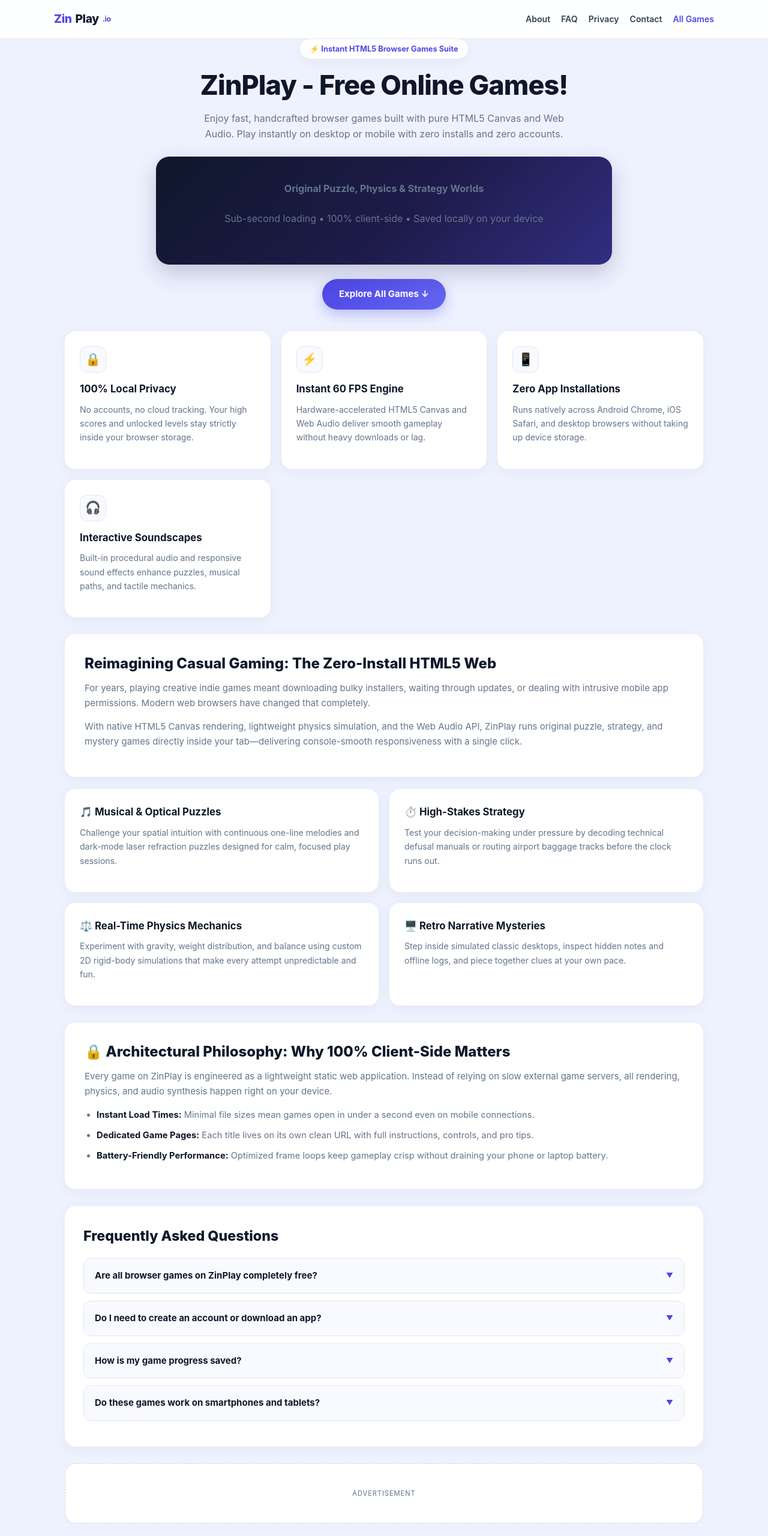
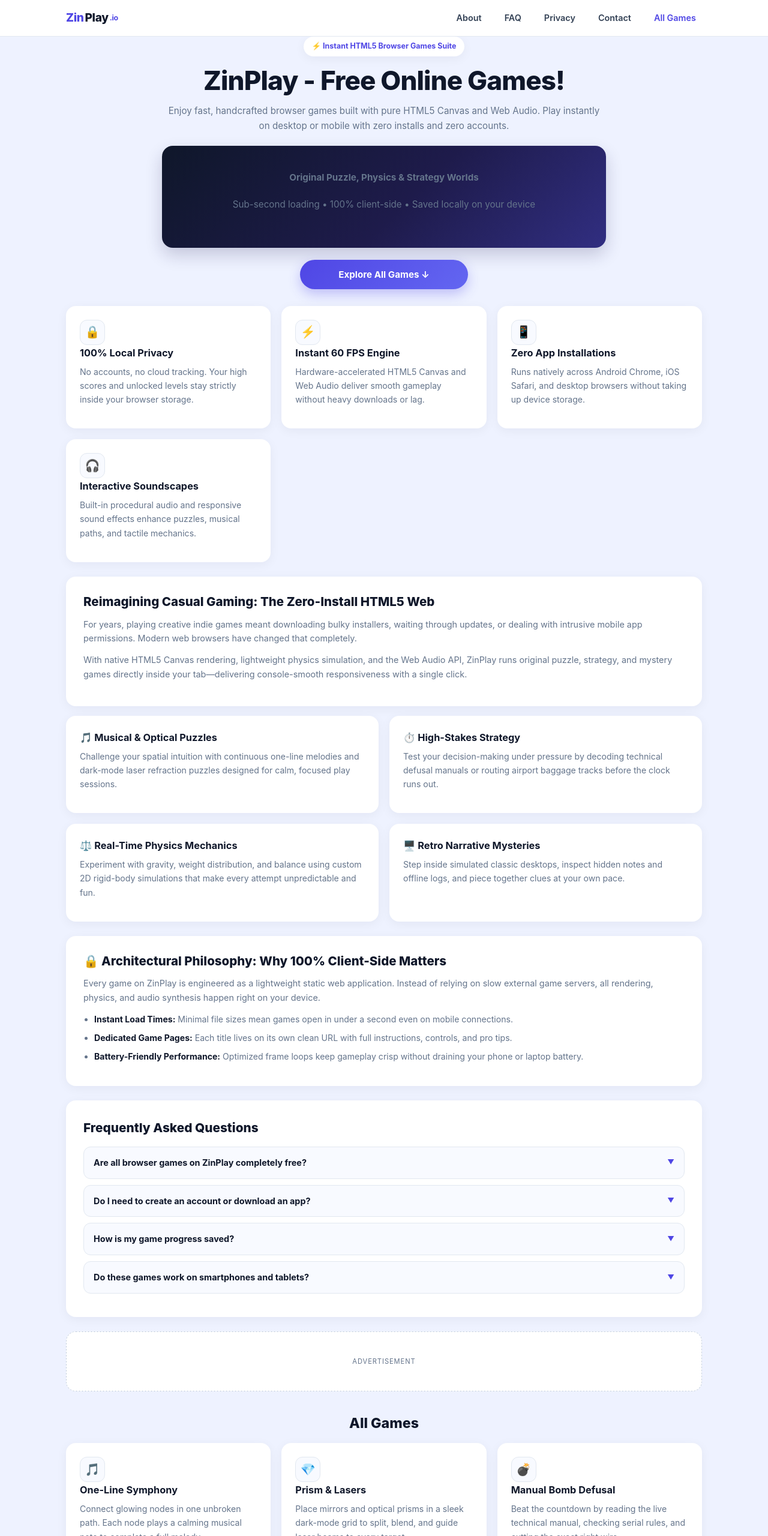
Before and after one commit to amir9720/my-games-, a plain HTML site: page index.html in a window 1280 px wide. Shown: the top 2560 px of the page at 60% size. Drawn offline with Linux system fonts and the light colour scheme.

Commit message:
Refactor CSS for layout and responsiveness improvements
Updated various CSS styles for improved layout and responsiveness, including adjustments to paddings, margins, and font sizes. Enhanced mobile-first design with new media queries and modified component styles.

```diff
--- a/assets/css/style.css
+++ b/assets/css/style.css
@@ -7,8 +7,8 @@
   --border: #e2e8f0;
   --primary: #4f46e5;
   --primary-hover: #4338ca;
-  --radius: 18px;
-  --shadow: 0 4px 20px rgba(15, 23, 42, 0.05);
+  --radius: 16px;
+  --shadow: 0 4px 18px rgba(15, 23, 42, 0.05);
   --max-w: 1100px;
 }
 
@@ -16,10 +16,13 @@
   box-sizing: border-box;
   margin: 0;
   padding: 0;
+  -webkit-tap-highlight-color: transparent;
 }
 
 html {
   scroll-behavior: smooth;
+  max-width: 100%;
+  overflow-x: clip;
 }
 
 body {
@@ -27,7 +30,10 @@ body {
   background-color: var(--bg);
   color: var(--text);
   line-height: 1.65;
+  font-size: 15px;
   min-height: 100vh;
+  max-width: 100%;
+  overflow-x: clip;
   display: flex;
   flex-direction: column;
 }
@@ -41,15 +47,15 @@ a {
   width: 100%;
   max-width: var(--max-w);
   margin: 0 auto;
-  padding: 0 18px;
+  padding: 0 14px;
 }
 
-/* Header */
+/* Header (Mobile-First) */
 .site-header {
   position: sticky;
   top: 0;
-  z-index: 50;
-  background: rgba(255, 255, 255, 0.94);
+  z-index: 100;
+  background: rgba(255, 255, 255, 0.96);
   backdrop-filter: blur(8px);
   border-bottom: 1px solid var(--border);
 }
@@ -58,18 +64,16 @@ a {
   display: flex;
   align-items: center;
   justify-content: space-between;
-  min-height: 64px;
-  gap: 14px;
-  flex-wrap: wrap;
-  padding: 8px 0;
+  height: 60px;
+  position: relative;
 }
 
 .brand {
   font-size: 1.2rem;
   font-weight: 800;
-  display: flex;
+  display: inline-flex;
   align-items: center;
-  gap: 6px;
+  gap: 2px;
   letter-spacing: -0.02em;
 }
 
@@ -83,35 +87,71 @@ a {
   font-weight: 700;
 }
 
+.menu-toggle {
+  display: inline-flex;
+  align-items: center;
+  justify-content: center;
+  width: 42px;
+  height: 42px;
+  border-radius: 10px;
+  border: 1px solid var(--border);
+  background: var(--surface-soft);
+  color: var(--text);
+  font-size: 1.25rem;
+  cursor: pointer;
+}
+
 .nav-links {
+  display: none;
+  flex-direction: column;
+  position: absolute;
+  top: 60px;
+  left: -14px;
+  right: -14px;
+  background: var(--surface);
+  border-bottom: 1px solid var(--border);
+  box-shadow: 0 12px 28px rgba(15, 23, 42, 0.1);
+  padding: 10px 14px 16px;
+  gap: 4px;
+}
+
+.nav-links.open {
+  display: flex;
+}
+
+.nav-links a {
   display: flex;
   align-items: center;
-  gap: 18px;
-  font-size: 0.88rem;
+  min-height: 44px;
+  padding: 0 12px;
+  border-radius: 10px;
+  font-size: 0.95rem;
   font-weight: 600;
   color: #334155;
-  flex-wrap: wrap;
 }
 
-.nav-links a:hover {
+.nav-links a:hover,
+.nav-links a:active {
+  background: var(--surface-soft);
   color: var(--primary);
 }
 
 .nav-links .nav-highlight {
   color: var(--primary);
+  background: #eef2ff;
 }
 
-/* Main Spacing */
+/* Main */
 main {
   flex: 1;
-  padding: 36px 0 64px;
+  padding: 24px 0 48px;
 }
 
 /* Hero Section */
 .hero {
   text-align: center;
-  max-width: 760px;
-  margin: 0 auto 36px;
+  max-width: 740px;
+  margin: 0 auto 28px;
 }
 
 .hero-pill {
@@ -120,50 +160,48 @@ main {
   gap: 6px;
   background: var(--surface);
   color: var(--primary);
-  font-size: 0.8rem;
+  font-size: 0.78rem;
   font-weight: 700;
-  padding: 6px 16px;
+  padding: 6px 14px;
   border-radius: 999px;
   box-shadow: var(--shadow);
-  margin-bottom: 18px;
+  margin-bottom: 14px;
 }
 
 .hero h1 {
-  font-size: clamp(1.9rem, 4.5vw, 2.8rem);
+  font-size: clamp(1.65rem, 6.5vw, 2.75rem);
   font-weight: 800;
   line-height: 1.2;
-  margin-bottom: 14px;
+  margin-bottom: 12px;
   letter-spacing: -0.02em;
 }
 
 .hero p {
   color: var(--muted);
-  font-size: 1rem;
-  max-width: 640px;
-  margin: 0 auto 24px;
+  font-size: 0.95rem;
+  margin: 0 auto 20px;
 }
 
 .hero-banner {
   background: linear-gradient(135deg, #0f172a 0%, #1e1b4b 55%, #312e81 100%);
-  border-radius: 22px;
-  padding: 40px 24px;
+  border-radius: 18px;
+  padding: 26px 18px;
   color: #ffffff;
-  box-shadow: 0 14px 36px rgba(30, 27, 75, 0.22);
-  margin-bottom: 24px;
-  position: relative;
-  overflow: hidden;
+  box-shadow: 0 12px 28px rgba(30, 27, 75, 0.2);
+  margin-bottom: 20px;
 }
 
 .hero-banner-title {
-  font-size: 1.35rem;
+  font-size: 1.15rem;
   font-weight: 700;
-  margin-bottom: 8px;
+  margin-bottom: 6px;
+  color: #ffffff;
 }
 
 .hero-banner-sub {
   color: #cbd5e1;
-  font-size: 0.94rem;
-  margin-bottom: 0;
+  font-size: 0.86rem;
+  margin: 0;
 }
 
 .btn-primary {
@@ -171,173 +209,216 @@ main {
   align-items: center;
   justify-content: center;
   gap: 8px;
+  width: 100%;
+  max-width: 280px;
+  min-height: 46px;
   background: linear-gradient(135deg, #4f46e5, #6366f1);
   color: #ffffff;
   font-weight: 700;
-  font-size: 0.94rem;
-  padding: 13px 28px;
+  font-size: 0.95rem;
+  padding: 12px 24px;
   border-radius: 999px;
-  box-shadow: 0 8px 22px rgba(79, 70, 229, 0.32);
+  box-shadow: 0 8px 20px rgba(79, 70, 229, 0.3);
   border: none;
   cursor: pointer;
-  transition: transform 0.15s ease, box-shadow 0.15s ease;
 }
 
-.btn-primary:hover {
-  transform: translateY(-2px);
-  box-shadow: 0 12px 26px rgba(79, 70, 229, 0.4);
-}
-
-/* Grids & Cards */
+/* Grids (Mobile-First: 1 Column) */
+.grid-2,
 .grid-3 {
   display: grid;
-  grid-template-columns: repeat(3, 1fr);
-  gap: 18px;
-  margin-bottom: 28px;
-}
-
-.grid-2 {
-  display: grid;
-  grid-template-columns: repeat(2, 1fr);
-  gap: 18px;
-  margin-bottom: 28px;
+  grid-template-columns: 1fr;
+  gap: 14px;
+  margin-bottom: 24px;
 }
 
 .card {
   background: var(--surface);
   border-radius: var(--radius);
-  padding: 24px;
+  padding: 18px;
   box-shadow: var(--shadow);
-  border: 1px solid rgba(255, 255, 255, 0.8);
+  border: 1px solid rgba(255, 255, 255, 0.85);
 }
 
 .card-interactive {
   display: flex;
   flex-direction: column;
-  transition: transform 0.18s ease, box-shadow 0.18s ease;
+  transition: transform 0.16s ease, box-shadow 0.16s ease;
 }
 
-.card-interactive:hover {
-  transform: translateY(-4px);
-  box-shadow: 0 10px 28px rgba(79, 70, 229, 0.1);
+.card-interactive.hidden {
+  display: none;
+}
+
+.card-top {
+  display: flex;
+  align-items: center;
+  justify-content: space-between;
+  margin-bottom: 12px;
 }
 
 .icon-box {
-  width: 44px;
-  height: 44px;
+  width: 42px;
+  height: 42px;
   border-radius: 12px;
   background: var(--surface-soft);
   border: 1px solid var(--border);
   display: flex;
   align-items: center;
   justify-content: center;
-  font-size: 1.3rem;
-  margin-bottom: 14px;
+  font-size: 1.25rem;
+}
+
+.cat-tag {
+  font-size: 0.72rem;
+  font-weight: 700;
+  text-transform: uppercase;
+  letter-spacing: 0.04em;
+  color: var(--primary);
+  background: #eef2ff;
+  padding: 4px 10px;
+  border-radius: 999px;
 }
 
 .card h3 {
-  font-size: 1.05rem;
+  font-size: 1.02rem;
   font-weight: 700;
-  margin-bottom: 8px;
+  margin-bottom: 6px;
   color: var(--text);
 }
 
 .card p {
   font-size: 0.88rem;
   color: var(--muted);
-  margin-bottom: 16px;
+  margin-bottom: 14px;
   flex: 1;
 }
 
 .card-link {
+  display: inline-flex;
+  align-items: center;
+  gap: 4px;
+  min-height: 36px;
   font-size: 0.88rem;
   font-weight: 700;
   color: var(--primary);
-  display: inline-flex;
-  align-items: center;
-  gap: 4px;
 }
 
-.card-link:hover {
-  color: var(--primary-hover);
-  text-decoration: underline;
+/* Filter Bar (Swipeable on Mobile) */
+.section-heading {
+  text-align: center;
+  font-size: 1.45rem;
+  font-weight: 800;
+  margin: 34px 0 14px;
 }
 
-/* Editorial & Philosophy Sections */
-.section-block {
-  margin-bottom: 28px;
+.games-count {
+  text-align: center;
+  font-size: 0.86rem;
+  color: var(--muted);
+  margin-bottom: 16px;
 }
 
-.section-heading {
-  text-align: center;
-  font-size: 1.65rem;
-  font-weight: 800;
-  margin: 44px 0 24px;
+.filter-bar {
+  display: flex;
+  gap: 8px;
+  overflow-x: auto;
+  -webkit-overflow-scrolling: touch;
+  padding: 4px 2px 12px;
+  margin-bottom: 14px;
+  scrollbar-width: none;
+}
+
+.filter-bar::-webkit-scrollbar {
+  display: none;
+}
+
+.filter-btn {
+  flex: 0 0 auto;
+  min-height: 40px;
+  padding: 8px 16px;
+  border-radius: 999px;
+  border: 1px solid var(--border);
+  background: var(--surface);
+  color: #334155;
+  font-size: 0.86rem;
+  font-weight: 700;
+  cursor: pointer;
+}
+
+.filter-btn.active {
+  background: var(--primary);
+  border-color: var(--primary);
+  color: #ffffff;
+}
+
+/* Editorial & FAQ */
+.section-block {
+  margin-bottom: 24px;
 }
 
 .editorial-card {
-  padding: 32px;
-  margin-bottom: 20px;
+  padding: 20px;
+  margin-bottom: 16px;
 }
 
 .editorial-card h2 {
-  font-size: 1.5rem;
+  font-size: 1.28rem;
   font-weight: 800;
-  margin-bottom: 14px;
+  margin-bottom: 12px;
   line-height: 1.3;
 }
 
 .editorial-card p {
-  font-size: 0.94rem;
+  font-size: 0.9rem;
   color: var(--muted);
-  margin-bottom: 14px;
+  margin-bottom: 12px;
 }
 
 .editorial-card ul {
-  padding-left: 20px;
-  margin-top: 10px;
+  padding-left: 18px;
+  margin-top: 8px;
 }
 
 .editorial-card li {
-  font-size: 0.92rem;
+  font-size: 0.88rem;
   color: var(--muted);
-  margin-bottom: 10px;
+  margin-bottom: 8px;
 }
 
 .editorial-card li strong {
   color: var(--text);
 }
 
-/* FAQ Accordion */
 .faq-card {
-  padding: 30px;
-  margin-bottom: 28px;
+  padding: 20px;
+  margin-bottom: 24px;
 }
 
 .faq-card h2 {
-  font-size: 1.45rem;
+  font-size: 1.3rem;
   font-weight: 800;
-  margin-bottom: 18px;
+  margin-bottom: 14px;
 }
 
 .faq-item {
   background: var(--surface-soft);
   border: 1px solid var(--border);
   border-radius: 12px;
-  margin-bottom: 12px;
-  overflow: hidden;
+  margin-bottom: 10px;
 }
 
 .faq-item summary {
   list-style: none;
-  padding: 16px 18px;
+  padding: 14px 16px;
+  min-height: 48px;
   font-weight: 700;
-  font-size: 0.94rem;
+  font-size: 0.9rem;
   cursor: pointer;
   display: flex;
   justify-content: space-between;
   align-items: center;
-  gap: 12px;
+  gap: 10px;
 }
 
 .faq-item summary::-webkit-details-marker {
@@ -346,8 +427,9 @@ main {
 
 .faq-item summary::after {
   content: "▼";
-  font-size: 0.72rem;
+  font-size: 0.7rem;
   color: var(--primary);
+  flex-shrink: 0;
   transition: transform 0.2s ease;
 }
 
@@ -356,14 +438,14 @@ main {
 }
 
 .faq-answer {
-  padding: 0 18px 16px;
-  font-size: 0.9rem;
+  padding: 0 16px 14px;
+  font-size: 0.88rem;
   color: var(--muted);
 }
 
 /* Safe AdSense Slot */
 .ad-slot {
-  margin: 28px auto;
+  margin: 22px auto;
   padding: 14px;
   min-height: 100px;
   background: var(--surface);
@@ -383,19 +465,19 @@ main {
   color: var(--muted);
 }
 
-/* Game Stage (Used inside each game URL) */
+/* Game Stage (For Individual Game Pages) */
 .game-wrapper {
   background: var(--surface);
   border-radius: var(--radius);
   box-shadow: var(--shadow);
   overflow: hidden;
-  margin-bottom: 24px;
+  margin-bottom: 20px;
 }
 
 .game-stage {
   width: 100%;
-  aspect-ratio: 16 / 9;
-  min-height: 360px;
+  aspect-ratio: 4 / 5;
+  min-height: 380px;
   background: #0f172a;
   position: relative;
   display: flex;
@@ -408,55 +490,48 @@ main {
   justify-content: space-between;
   align-items: center;
   flex-wrap: wrap;
-  gap: 10px;
-  padding: 12px 18px;
-  background: var(--surface);
+  gap: 8px;
+  padding: 12px 14px;
   border-top: 1px solid var(--border);
 }
 
 .btn-outline {
+  min-height: 38px;
   background: var(--surface-soft);
   border: 1px solid var(--border);
   color: var(--text);
-  font-size: 0.85rem;
+  font-size: 0.84rem;
   font-weight: 600;
-  padding: 7px 14px;
+  padding: 6px 14px;
   border-radius: 10px;
   cursor: pointer;
 }
 
-.btn-outline:hover {
-  border-color: var(--primary);
-  color: var(--primary);
-}
-
-/* Footer (4 Columns like MiMusic) */
+/* Footer (Mobile-First: 1 Column) */
 .site-footer {
   background: var(--surface);
   border-top: 1px solid var(--border);
-  padding: 44px 0 28px;
+  padding: 32px 0 24px;
   margin-top: auto;
 }
 
 .footer-grid {
   display: grid;
-  grid-template-columns: 1.5fr 1fr 1fr 1fr;
-  gap: 28px;
-  padding-bottom: 28px;
+  grid-template-columns: 1fr;
+  gap: 24px;
+  padding-bottom: 24px;
   border-bottom: 1px solid var(--border);
 }
 
 .footer-desc {
   font-size: 0.86rem;
   color: var(--muted);
-  margin: 12px 0;
-  max-width: 280px;
+  margin: 10px 0;
 }
 
 .footer-contact {
-  font-size: 0.85rem;
+  font-size: 0.86rem;
   font-weight: 700;
-  color: var(--text);
 }
 
 .footer-col h4 {
@@ -464,8 +539,7 @@ main {
   font-weight: 800;
   text-transform: uppercase;
   letter-spacing: 0.06em;
-  color: var(--text);
-  margin-bottom: 14px;
+  margin-bottom: 10px;
 }
 
 .footer-col ul {
@@ -473,47 +547,89 @@ main {
 }
 
 .footer-col li {
-  margin-bottom: 10px;
-  font-size: 0.86rem;
+  margin-bottom: 8px;
+  font-size: 0.88rem;
   color: var(--muted);
 }
 
-.footer-col a:hover {
-  color: var(--primary);
+.footer-bottom {
+  padding-top: 16px;
+  font-size: 0.8rem;
+  color: var(--muted);
+  display: flex;
+  flex-direction: column;
+  gap: 6px;
 }
 
-.footer-bottom {
-  padding-top: 20px;
-  font-size: 0.82rem;
-  color: var(--muted);
-  display: flex;
-  justify-content: space-between;
-  flex-wrap: wrap;
-  gap: 10px;
-}
-
-/* Responsive */
-@media (max-width: 900px) {
-  .grid-3 {
-    grid-template-columns: repeat(2, 1fr);
+/* Tablet (>= 640px) */
+@media (min-width: 640px) {
+  .container {
+    padding: 0 20px;
   }
+  .grid-2,
+  .grid-3,
   .footer-grid {
     grid-template-columns: repeat(2, 1fr);
+    gap: 18px;
+  }
+  .card {
+    padding: 22px;
+  }
+  .editorial-card,
+  .faq-card {
+    padding: 28px;
+  }
+  .filter-bar {
+    justify-content: center;
+    flex-wrap: wrap;
+    overflow-x: visible;
+  }
+  .game-stage {
+    aspect-ratio: 16 / 9;
+  }
+  .footer-bottom {
+    flex-direction: row;
+    justify-content: space-between;
   }
 }
 
-@media (max-width: 600px) {
-  .grid-3,
-  .grid-2,
+/* Desktop (>= 900px) */
+@media (min-width: 900px) {
+  .menu-toggle {
+    display: none;
+  }
+  .nav-links {
+    display: flex;
+    flex-direction: row;
+    position: static;
+    background: transparent;
+    border: none;
+    box-shadow: none;
+    padding: 0;
+    gap: 18px;
+  }
+  .nav-links a {
+    min-height: auto;
+    padding: 6px 10px;
+    font-size: 0.9rem;
+  }
+  .nav-links .nav-highlight {
+    background: transparent;
+  }
+  main {
+    padding: 36px 0 64px;
+  }
+  .hero-banner {
+    padding: 40px 28px;
+  }
+  .grid-3 {
+    grid-template-columns: repeat(3, 1fr);
+  }
   .footer-grid {
-    grid-template-columns: 1fr;
+    grid-template-columns: 1.5fr 1fr 1fr 1fr;
   }
-  .editorial-card,
-  .faq-card {
-    padding: 20px;
-  }
-  .game-stage {
-    aspect-ratio: 4 / 5;
-    min-height: 420px;
+  .card-interactive:hover {
+    transform: translateY(-4px);
+    box-shadow: 0 10px 26px rgba(79, 70, 229, 0.1);
   }
 }
```
